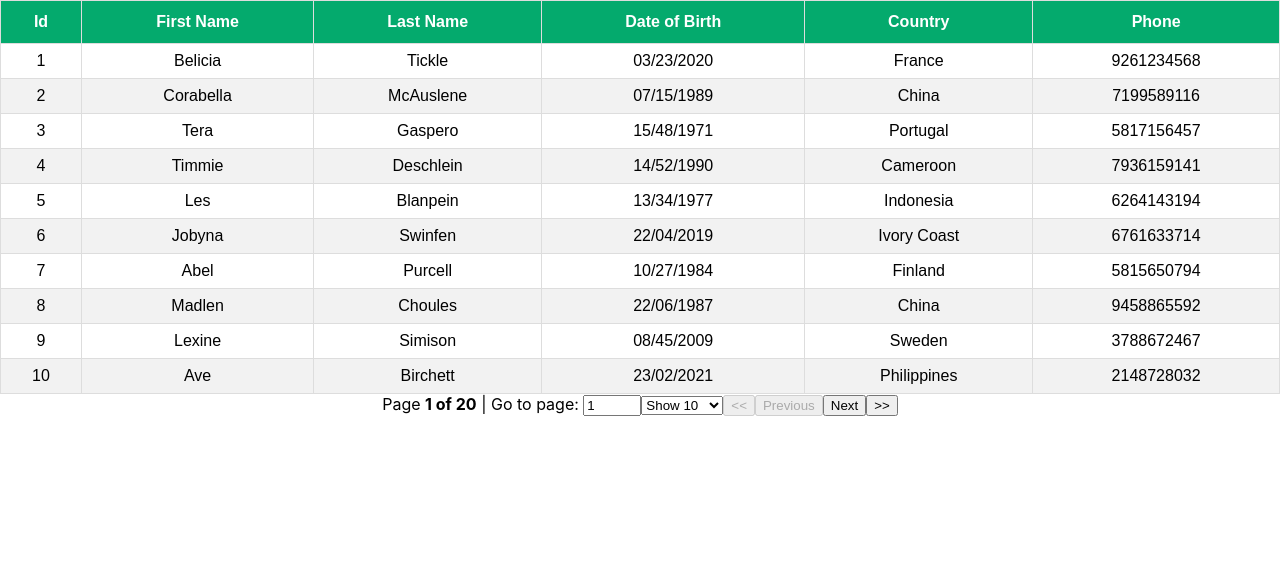
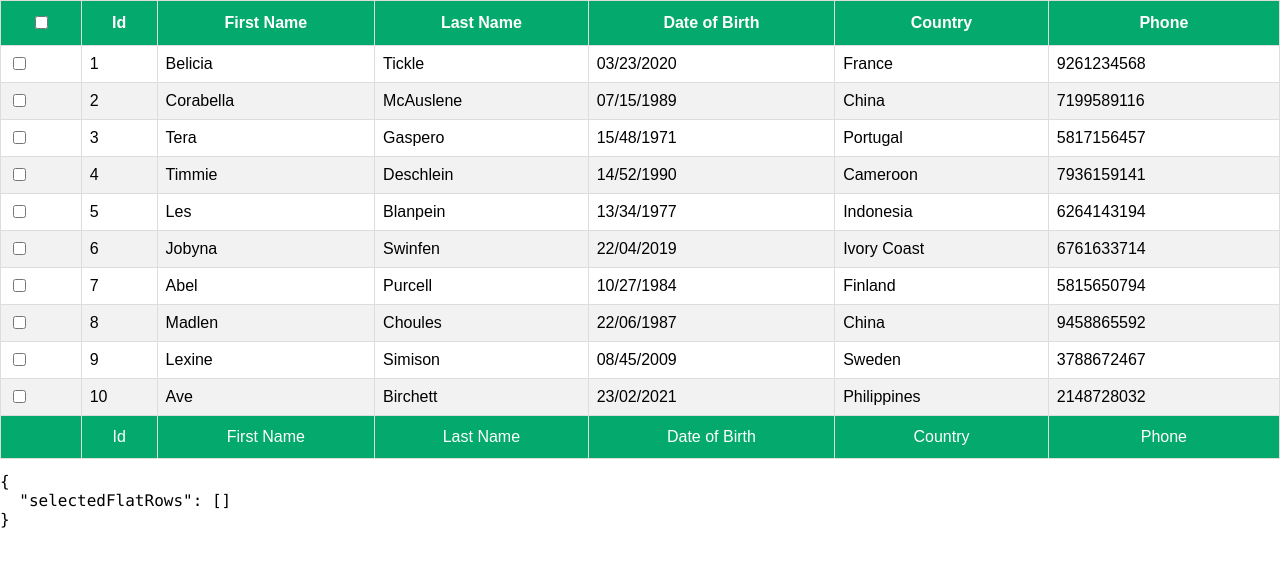
Before and after one commit to Mohit3312/react-table-demo, a React (Create React App) app: page / in a window 1280 px wide. Shown: the top 566 px of the page. Built offline with nearby package versions, Linux system fonts and the light colour scheme.

Commit message:
Implemented Rows Selection functionality in react table.

```diff
--- a/src/App.js
+++ b/src/App.js
@@ -1,10 +1,10 @@
 import "./App.css";
-import { PaginationTable } from "./components/PaginationTable";
+import { RowSelection } from "./components/RowSelection";
 
 function App() {
   return (
-    <div className="App">
-      <PaginationTable />
+    <div>
+      <RowSelection />
     </div>
   );
 }
--- /dev/null
+++ b/src/components/Checkbox.js
@@ -0,0 +1,16 @@
+import React from "react";
+
+export const Checkbox = React.forwardRef(({ indeterminate, ...rest }, ref) => {
+  const defaultRef = React.useRef();
+  const resolvedRef = ref || defaultRef;
+
+  React.useEffect(() => {
+    resolvedRef.current.indeterminate = indeterminate;
+  }, [resolvedRef, indeterminate]);
+
+  return (
+    <>
+      <input type="checkbox" ref={resolvedRef} {...rest} />
+    </>
+  );
+});
--- /dev/null
+++ b/src/components/RowSelection.js
@@ -0,0 +1,90 @@
+import React from "react";
+import { useMemo } from "react";
+import { COLUMNS } from "./columns";
+import MOCK_DATA from "./MOCK_DATA.json";
+import { useTable, useRowSelect } from "react-table";
+import "./table.css";
+import { Checkbox } from "./Checkbox";
+
+export const RowSelection = () => {
+  const columns = useMemo(() => COLUMNS, []);
+  const data = useMemo(() => MOCK_DATA, []);
+
+  const {
+    getTableProps,
+    getTableBodyProps,
+    headerGroups,
+    footerGroups,
+    rows,
+    prepareRow,
+    selectedFlatRows,
+  } = useTable(
+    {
+      columns,
+      data,
+    },
+    useRowSelect,
+    (hooks) => {
+      hooks.visibleColumns.push((columns) => [
+        {
+          id: "selection",
+          Header: ({ getToggleAllRowsSelectedProps }) => (
+            <Checkbox {...getToggleAllRowsSelectedProps()} />
+          ),
+          Cell: ({ row }) => <Checkbox {...row.getToggleRowSelectedProps()} />,
+        },
+        ...columns,
+      ]);
+    }
+  );
+
+  const firstPageRows = rows.slice(0, 10);
+
+  return (
+    <>
+      <table {...getTableProps()}>
+        <thead>
+          {headerGroups.map((headerGroup) => (
+            <tr {...headerGroup.getHeaderGroupProps()}>
+              {headerGroup.headers.map((header) => (
+                <th {...header.getHeaderProps()}>{header.render("Header")}</th>
+              ))}
+            </tr>
+          ))}
+        </thead>
+        <tbody {...getTableBodyProps()}>
+          {firstPageRows.map((row) => {
+            prepareRow(row);
+            return (
+              <tr {...row.getRowProps()}>
+                {row.cells.map((cell) => (
+                  <td {...cell.getCellProps()}>{cell.render("Cell")}</td>
+                ))}
+              </tr>
+            );
+          })}
+        </tbody>
+        <tfoot>
+          {footerGroups.map((footerGroup) => (
+            <tr {...footerGroup.getFooterGroupProps()}>
+              {footerGroup.headers.map((header) => (
+                <td {...header.getFooterProps()}>{header.render("Footer")}</td>
+              ))}
+            </tr>
+          ))}
+        </tfoot>
+      </table>
+      <pre>
+        <code>
+          {JSON.stringify(
+            {
+              selectedFlatRows: selectedFlatRows.map((row) => row.original),
+            },
+            null,
+            2
+          )}
+        </code>
+      </pre>
+    </>
+  );
+};
--- a/src/index.js
+++ b/src/index.js
@@ -1,14 +1,14 @@
-import React from 'react';
-import ReactDOM from 'react-dom/client';
-import './index.css';
-import App from './App';
-import reportWebVitals from './reportWebVitals';
+import React from "react";
+import ReactDOM from "react-dom/client";
+import "./index.css";
+import App from "./App";
+import reportWebVitals from "./reportWebVitals";
 
-const root = ReactDOM.createRoot(document.getElementById('root'));
+const root = ReactDOM.createRoot(document.getElementById("root"));
 root.render(
-  <React.StrictMode>
-    <App />
-  </React.StrictMode>
+  // <React.StrictMode>
+  <App />
+  // </React.StrictMode>
 );
 
 // If you want to start measuring performance in your app, pass a function
```
